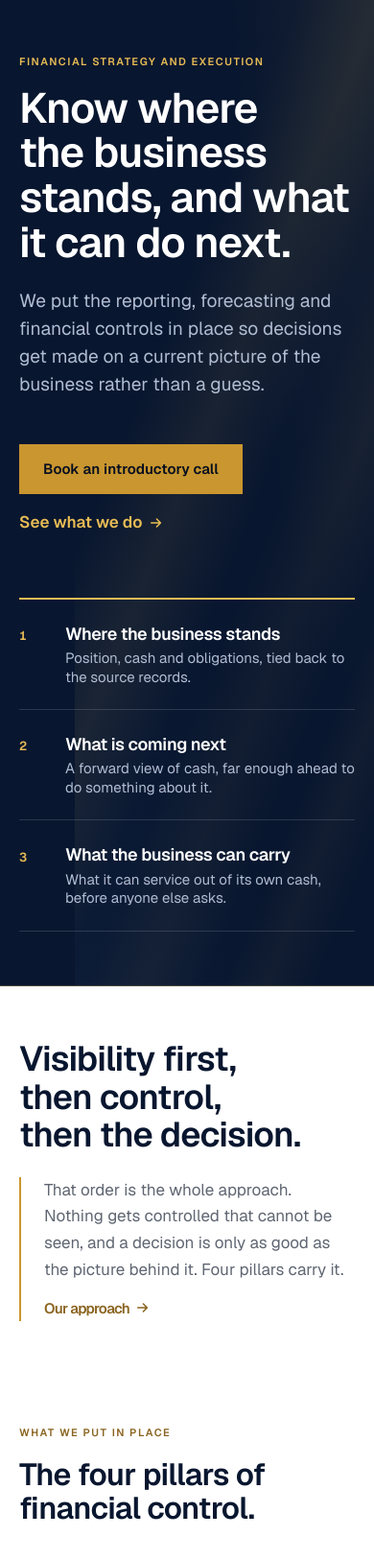
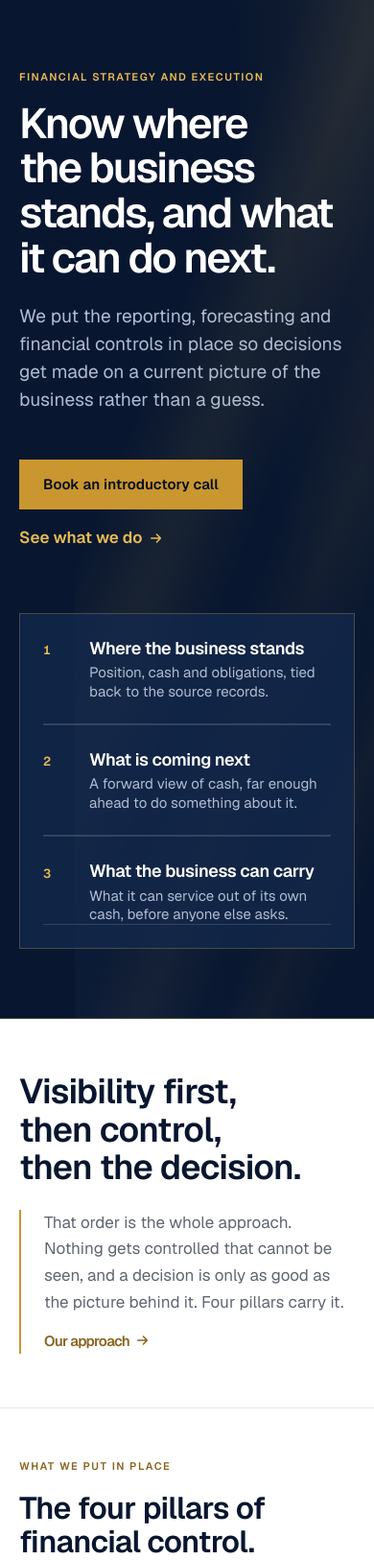
Before and after one commit to AFgroup360/website, a PHP site: page / in a window 390 px wide. Shown: the part 77-1703 px from the top of the page at 96% size. Run offline with PHP 8.4, Linux system fonts and the light colour scheme.

Commit message:
Refine visual hierarchy and responsive spacing

```diff
--- a/css/main.css
+++ b/css/main.css
@@ -733,3 +733,144 @@
 
 /* One trailing link under a section. */
 .section__more { margin-top: var(--space-6); }
+
+
+/* Premium refinement pass */
+/*
+   A restrained visual polish: more authority in the hero, clearer proof points,
+   and stronger interaction states without changing the site's navy/gold rules.
+*/
+html { scroll-behavior: smooth; }
+
+.hero {
+  min-height: min(760px, calc(100svh - var(--header-h)));
+  display: grid;
+  align-items: center;
+}
+
+.hero > .container { width: 100%; }
+
+.hero__inner {
+  min-height: clamp(34rem, 72vh, 46rem);
+  align-items: center;
+}
+
+.hero h1 {
+  max-width: 12ch;
+  text-wrap: balance;
+  letter-spacing: -0.045em;
+}
+
+.hero .lede {
+  max-width: 42ch;
+  text-wrap: pretty;
+}
+
+.hero__panel {
+  align-self: center;
+  padding: clamp(1.25rem, 1rem + 1.2vw, 2rem);
+  background: rgb(20 41 77 / 0.74);
+  border: 1px solid rgb(232 188 85 / 0.25);
+}
+
+.hero__panel dl { gap: 0; }
+
+.hero__panel div {
+  padding-block: var(--space-5);
+  border-top: 1px solid rgb(255 255 255 / 0.14);
+}
+
+.hero__panel div:first-child {
+  padding-top: 0;
+  border-top: 0;
+}
+
+.hero__panel div:last-child { padding-bottom: 0; }
+
+.hero__panel dt {
+  color: var(--accent-on-dark);
+  font-variant-numeric: tabular-nums;
+}
+
+.statement {
+  border-bottom: 1px solid var(--rule);
+}
+
+.statement__grid > p {
+  max-width: 14ch;
+  text-wrap: balance;
+  letter-spacing: -0.035em;
+}
+
+.index-list {
+  border-top: 1px solid var(--rule-strong);
+}
+
+.index-row {
+  transition: background-color 180ms ease, border-color 180ms ease, padding-inline 180ms ease;
+}
+
+.index-row:hover,
+.index-row:focus-within {
+  background: var(--ground-soft);
+  border-top-color: var(--accent);
+  padding-inline: var(--space-3);
+}
+
+.index-row__num {
+  font-variant-numeric: tabular-nums;
+}
+
+.sectors__list li {
+  transition: color 180ms ease, border-color 180ms ease;
+}
+
+.sectors__list li:hover {
+  color: var(--accent-on-dark);
+  border-color: rgb(232 188 85 / 0.45);
+}
+
+.connect-band {
+  border-top: 1px solid rgb(232 188 85 / 0.22);
+}
+
+.btn:focus-visible,
+a:focus-visible,
+button:focus-visible {
+  outline: 2px solid var(--accent-on-dark);
+  outline-offset: 4px;
+}
+
+@media (max-width: 940px) {
+  .hero {
+    min-height: auto;
+  }
+
+  .hero__inner {
+    min-height: auto;
+    padding-block: clamp(4.5rem, 12vw, 7rem);
+  }
+}
+
+@media (max-width: 700px) {
+  .hero h1 { max-width: 13ch; }
+
+  .hero__panel {
+    padding: var(--space-5);
+  }
+
+  .statement__grid > p {
+    max-width: 16ch;
+  }
+
+  .index-row:hover,
+  .index-row:focus-within {
+    padding-inline: var(--space-2);
+  }
+}
+
+@media (prefers-reduced-motion: reduce) {
+  html { scroll-behavior: auto; }
+  .index-row,
+  .sectors__list li { transition: none; }
+}
```
